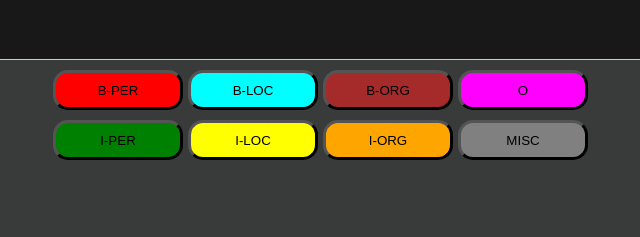
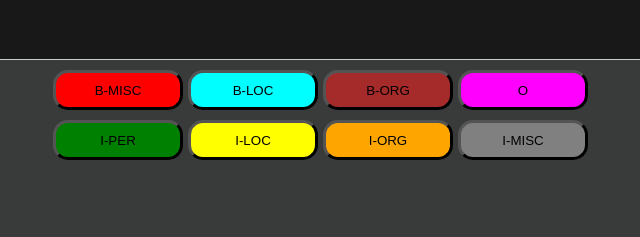
Before and after one commit to Likhith-Aningi/DataPrepTool, a plain HTML site: page index.html in a window 1280 px wide. Shown: the part 460-697 px from the top of the page, 317-957 px from the left. Drawn offline with nearby package versions, Linux system fonts and the light colour scheme.

Commit message:
B-PER CHANGED TO B-MISC AND MISC CHANGED TO I-MISC

```diff
--- a/index.html
+++ b/index.html
@@ -54,7 +54,7 @@
         </div>
     </div>
     <div class="button-container">
-        <button data="B-PER" style="background-color: red;">B-PER</button>
+        <button data="B-MISC" style="background-color: red;">B-MISC</button>
         <button data="B-LOC" style="background-color: cyan;">B-LOC</button>
         <button data="B-ORG" style="background-color: brown;">B-ORG</button>
         <button data="O" style="background-color: fuchsia;">O</button>
@@ -64,7 +64,7 @@
         <button data="I-PER" style="background-color: green;">I-PER</button>
         <button data="I-LOC" style="background-color: yellow;">I-LOC</button><br style="display: flex;" />
         <button data="I-ORG" style="background-color: orange;">I-ORG</button><br />
-        <button data="MISC" style="background-color: gray;">MISC</button>
+        <button data="I-MISC" style="background-color: gray;">I-MISC</button>
     </div>
     <div style="justify-content: center; display: flex; margin-top: 80px;">
         <input type="file" id="jsonFileInput" accept=".json">
```
